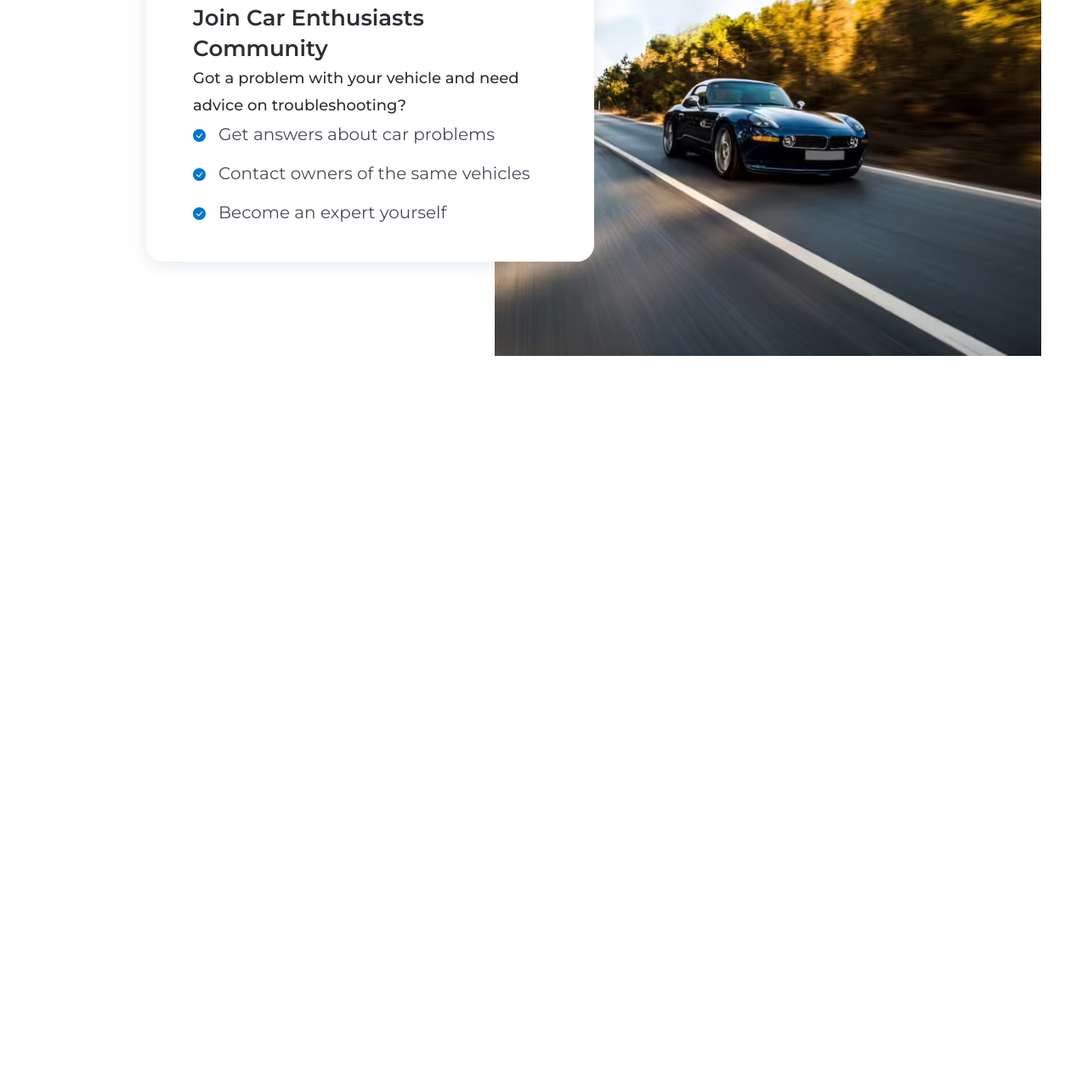
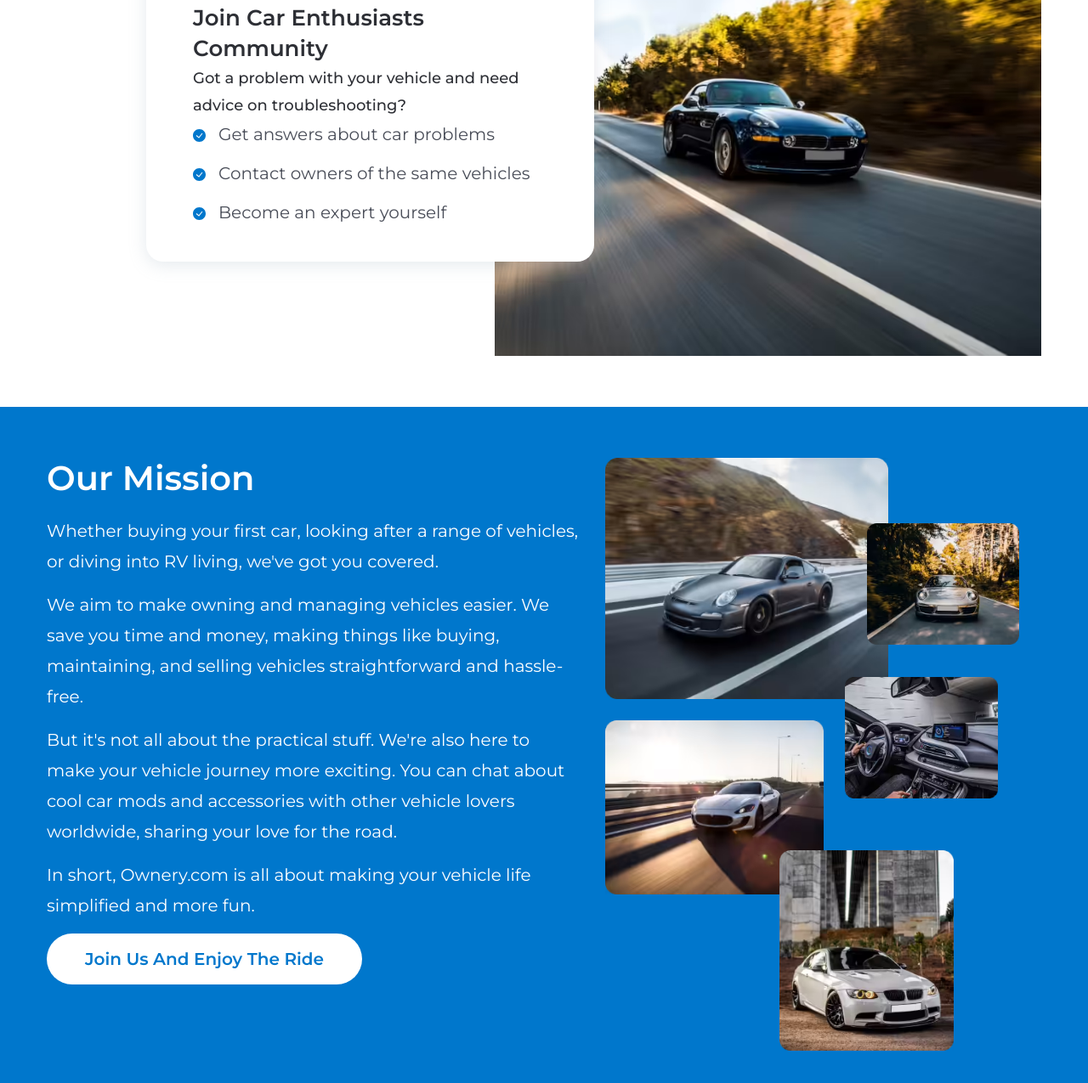
Before and after one commit to ChristinaPolischuk/ownery, a website: page src/main.html in a window 1280 px wide. Shown: the part 4474-5749 px from the top of the page at 85% size. Before the commit the page ends 4953 px from the top, so only its background shows below. Drawn offline with nearby package versions, Linux system fonts and the light colour scheme; files that its build step writes are made by us from their sources; files whose address does not match are found by name; a web font is replaced by a local one.

Commit message:
added section Mission to main page

```diff
--- /dev/null
+++ b/src/html/pages/main/_mission.html
@@ -0,0 +1,56 @@
+<section class="section section--bg-accent">
+  <div class="container">
+    <div class="section__inner">
+      <div class="section__content">
+        <h2 class="title">Our Mission</h2>
+        <p class="text">Whether buying your first car, looking after a range of vehicles, or diving into RV living, we've got you covered.</p>
+        <p class="text">We aim to make owning and managing vehicles easier. We save you time and money, making things like buying, maintaining, and selling vehicles straightforward and hassle-free.</p>
+        <p class="text">But it's not all about the practical stuff. We're also here to make your vehicle journey more exciting. You can chat about cool car mods and accessories with other vehicle lovers worldwide, sharing your love for the road.</p>
+        <p class="text">In short, Ownery.com is all about making your vehicle life simplified and more fun.</p>
+        <a class="btn btn--white desktop" href="">Join Us And Enjoy The Ride</a>
+      </div>
+      <div class="section__slides">
+        <div class="img-slides">
+          <div class="img-slide">
+            <picture>
+              <source srcset="img/main_page/car_slide_1.avif" type="image/avif" />
+              <source srcset="img/main_page/car_slide_1.webp" type="image/webp" />
+              <img class="img-slide__pic" src="img/main_page/car_slide_1.png" alt="img" />
+            </picture>
+          </div>
+          <div class="img-slide">
+            <picture>
+              <source srcset="img/main_page/car_slide_2.avif" type="image/avif" />
+              <source srcset="img/main_page/car_slide_2.webp" type="image/webp" />
+              <img class="img-slide__pic" src="img/main_page/car_slide_2.png" alt="img" />
+            </picture>
+          </div>
+          <div class="img-slide">
+            <picture>
+              <source srcset="img/main_page/car_slide_3.avif" type="image/avif" />
+              <source srcset="img/main_page/car_slide_3.webp" type="image/webp" />
+              <img class="img-slide__pic" src="img/main_page/car_slide_3.png" alt="img" />
+            </picture>
+          </div>
+          <div class="img-slide">
+            <picture>
+              <source srcset="img/main_page/car_slide_4.avif" type="image/avif" />
+              <source srcset="img/main_page/car_slide_4.webp" type="image/webp" />
+              <img class="img-slide__pic" src="img/main_page/car_slide_4.png" alt="img" />
+            </picture>
+          </div>
+          <div class="img-slide">
+            <picture>
+              <source srcset="img/main_page/car_slide_5.avif" type="image/avif" />
+              <source srcset="img/main_page/car_slide_5.webp" type="image/webp" />
+              <img class="img-slide__pic" src="img/main_page/car_slide_5.png" alt="img" />
+            </picture>
+          </div>
+        </div>
+      </div>
+    </div>
+    <div class="text-center">
+      <a href="" class="btn btn--white mobile">Join Us And Enjoy The Ride</a>
+    </div>
+  </div>
+</section>
--- a/src/main.html
+++ b/src/main.html
@@ -27,6 +27,7 @@
         @@include('html/pages/main/_history-report.html')
         @@include('html/pages/main/_banner-grab-replacement-parts.html')
         @@include('html/pages/main/_cards.html')
+        @@include('html/pages/main/_mission.html')
         <!-- Footer -->
         @@include('./html/new_design/_footer.html')
     </div>
--- a/src/scss/new_design/_global.scss
+++ b/src/scss/new_design/_global.scss
@@ -476,6 +476,9 @@ button {
     }
     @media (max-width: $breakpoint768) {
       flex-direction: column;
+      & ~ * {
+        margin-top: 36px;
+      }
     }
   }
   &__content {
@@ -519,6 +522,13 @@ button {
       width: 60%;
     }
     @media (max-width: $breakpoint768) {
+      width: 100%;
+    }
+  }
+  &__slides {
+    width: 45%;
+    @media (max-width: $breakpoint768) {
+      order: 2;
       width: 100%;
     }
   }
@@ -914,6 +924,39 @@ button {
   }
 }
 
+// ========================== [ Img-slides styles ] ==========================
+.img-slides {
+  display: flex;
+  flex-wrap: wrap;
+}
+.img-slide {
+  position: relative;
+  &:nth-child(1) {
+    width: 65%;
+  }
+  &:nth-child(2) {
+    width: 35%;
+    margin-top: 15%;
+    right: 5%;
+  }
+  &:nth-child(3) {
+    width: 50%;
+    margin-top: 5%;
+  }
+  &:nth-child(4) {
+    width: 35%;
+    margin-top: -5%;
+    left: 5%;
+  }
+  &:nth-child(5) {
+    width: 40%;
+    margin-top: -10%;
+    left: 40%;
+  }
+  &__pic {
+    width: 100%;
+  }
+}
 
 
 // ========================== [ Animations styles ] ==========================
```
Also changed, not shown: build/css/main.css, build/css/main.min.css, build/main.html.
